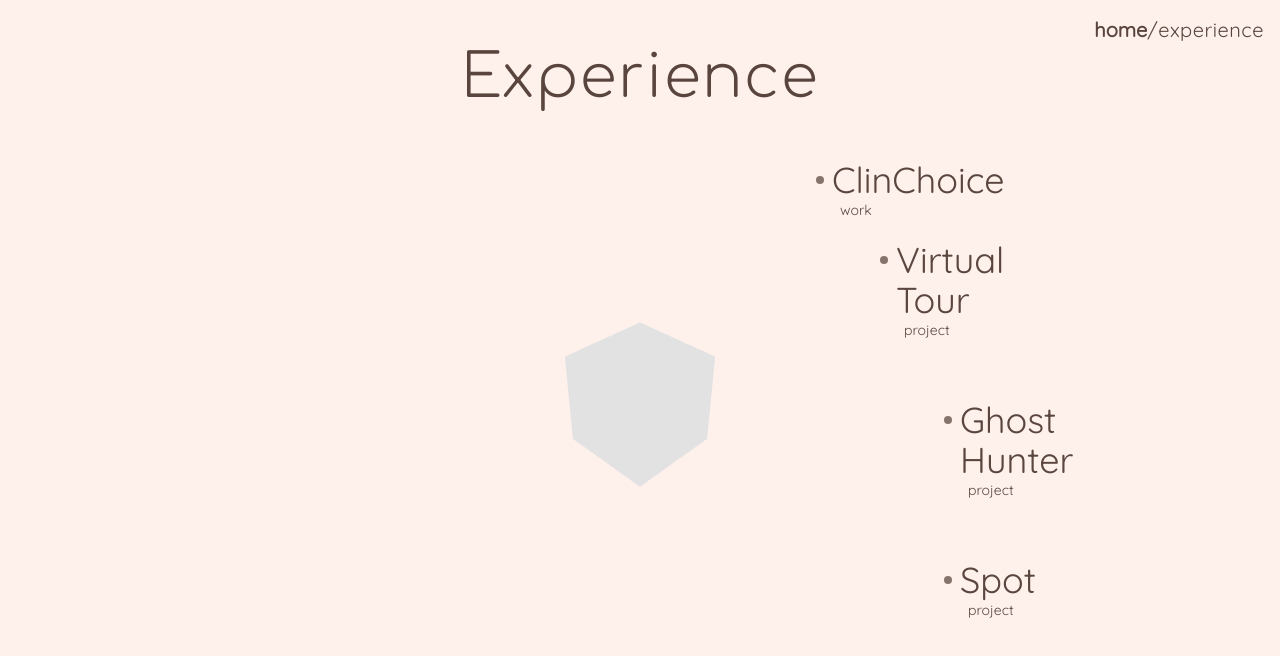
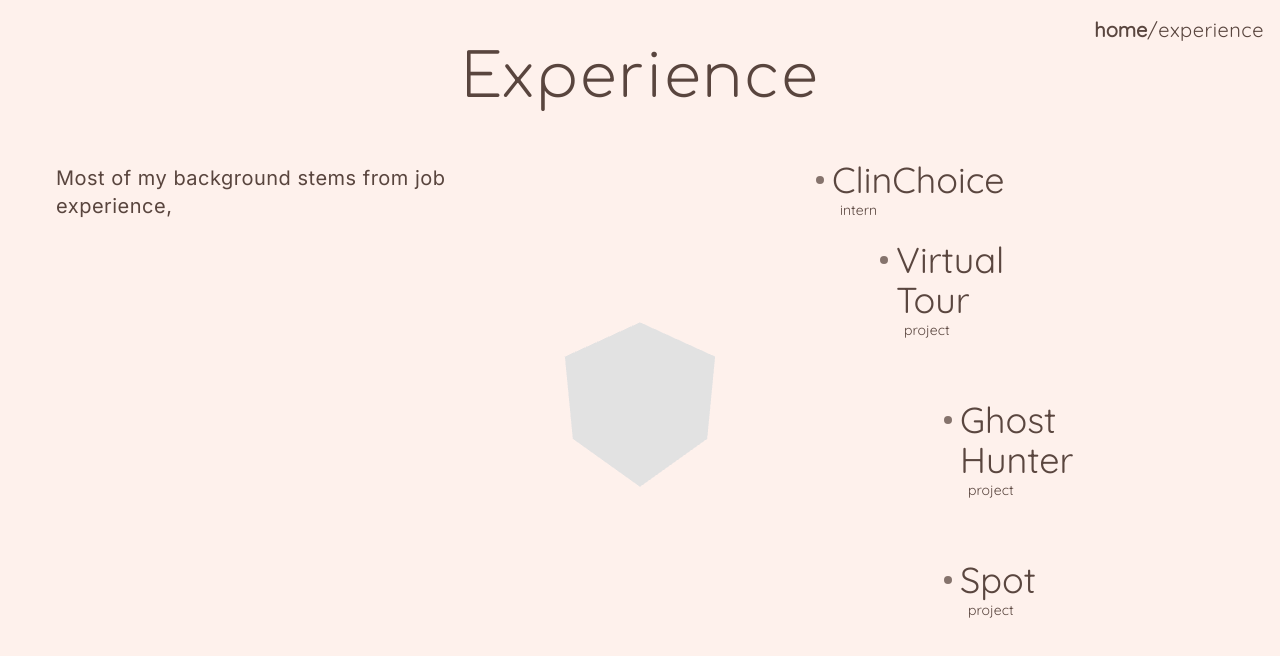
Before and after one commit to wayleem/wayleem.com, a React (Vite) app: page /experience in a window 1280 px wide. Shown: the top 656 px of the page. Built offline with nearby package versions, Linux system fonts and the light colour scheme.

Commit message:
add experience content

```diff
--- a/src/pages/Experience.tsx
+++ b/src/pages/Experience.tsx
@@ -1,5 +1,5 @@
 import { motion } from 'framer-motion'
-import popMP3 from '../assets/pop.mp3'
+import popMP3 from '../assets/audio/pop.mp3'
 
 interface XP {
   xpKey: string
@@ -30,7 +30,7 @@
   {
     xpKey: 'clinchoice',
     name: 'ClinChoice',
-    type: 'work',
+    type: 'intern',
     position: 'right-[25%] top-[20%]',
   },
 ]
@@ -39,8 +39,10 @@
   function XPItem(props: XP) {
     return (
       <div className={`float-text-sm ${props.position}`}>
-        <svg className="animate-pulse absolute top-4 -left-4 w-2 h-2 rounded-full bg-base-content" />
-        <h2>{props.name}</h2>
+        <div className="w-fit transform transition-all hover:scale-125">
+          <svg className="animate-pulse absolute top-4 -left-4 w-2 h-2 rounded-full bg-base-content" />
+          <h2 className="cursor-pointer">{props.name}</h2>
+        </div>
         <h3 className="ml-2 text-sm">{props.type}</h3>
       </div>
     )
@@ -58,7 +60,7 @@
         exit={{ translateY: -200, transition: { duration: 0.2 } }}
       >
         <h1
-          className="h1 mt-12 w-fit self-center cursor-pointer hover:text-base-100 transform transition-all hover:scale-125 active:animate-pop-in-out"
+          className="h1 mt-12 w-fit self-center hover:text-base-100 transform transition-all hover:scale-105 active:animate-pop-in-out"
           onClick={() => {
             const pop = new Audio(popMP3)
             pop.play()
@@ -68,8 +70,14 @@
         </h1>
       </motion.div>
 
+      <motion.div className="ml-14 mt-14 w-[35%]">
+        <p className="body">
+          Most of my background stems from job experience,{' '}
+        </p>
+      </motion.div>
+
       <motion.div
-        className="absolute left-0 top-0 w-screen h-screen"
+        className="absolute inset-0 w-screen h-screen"
         initial={{ scale: 0 }}
         animate={{ scale: [0, 1.05, 1], transition: { duration: 0.5 } }}
         exit={{
@@ -78,7 +86,6 @@
         }}
       >
         <ul className="absolute w-full h-full">
-          {/* skill content */}
           {experiences.map((xp) => (
             <XPItem key={xp.xpKey} {...xp} />
           ))}
```
